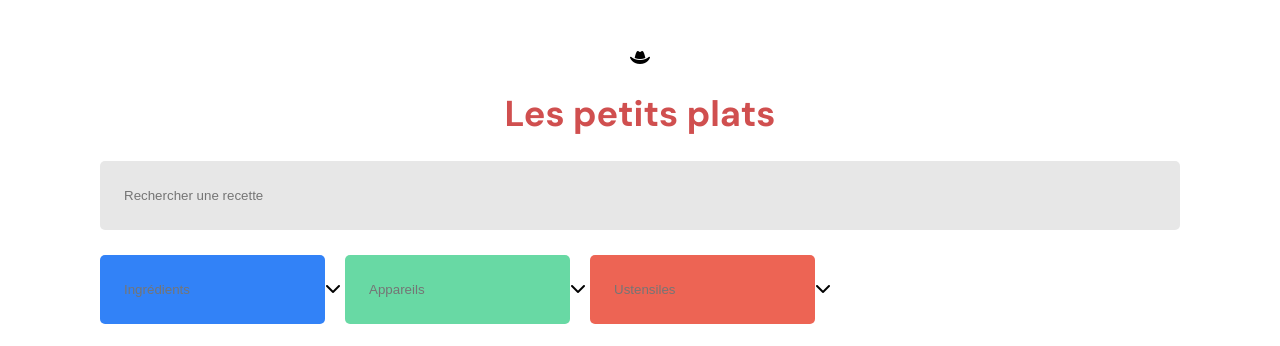
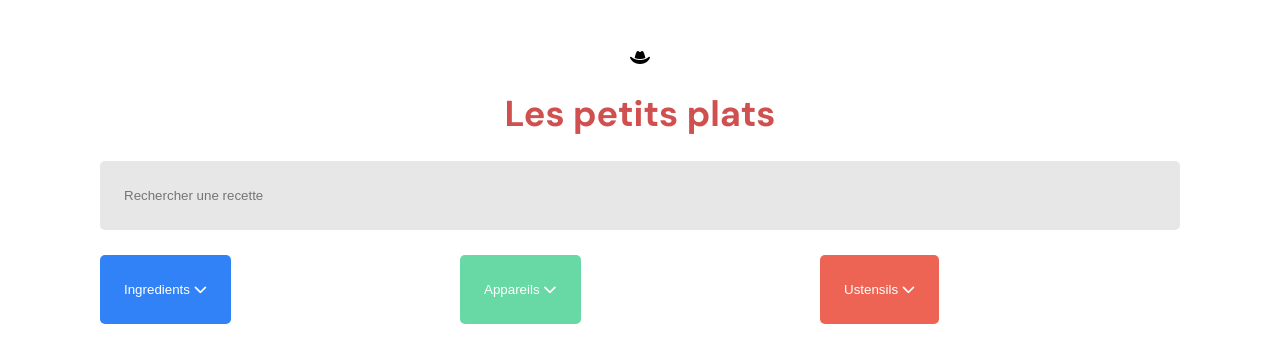
Before and after one commit to madelineGrammatico/Les_Petits_Plats, a website: page Les_Petits_Plats/index.html in a window 1280 px wide. Shown: the top 346 px of the page. Drawn offline with Linux system fonts and the light colour scheme; a web font is replaced by a local one.

Commit message:
fix(app) : upgrade the advenced search

```diff
--- a/Les_Petits_Plats/index.html
+++ b/Les_Petits_Plats/index.html
@@ -19,9 +19,21 @@
         <form>
             <input type="search" class="search__recipe" placeholder="Rechercher une recette"><i></i></input>
 
-            <input type="search" class="search__ingredient" placeholder="Ingrédients"><i class="fas fa-chevron-down"></i></input>
-            <input type="search" class="search__appliance" placeholder="Appareils"><i class="fas fa-chevron-down"></i></input>
-            <input type="search" class="search__utensils" placeholder="Ustensiles"><i class="fas fa-chevron-down"></i></input>
+            <div class="advencedSearch__ingredient__container">
+                <button class="search__ingredient">Ingredients <i class="fas fa-chevron-down"></i></button>
+                <input type="search" class="search__ingredient" placeholder="Rechercher un ingredient"><i class="fas fa-chevron-up"></i></input>
+                <div class="search__ingredient"></div>
+            </div>
+            <div class="advencedSearch__appliance__container">
+                <button class="search__appliance">Appareils <i class="fas fa-chevron-down"></i></button>
+                <input type="search" class="search__appliance" placeholder="Rechercher un appareil"><i class="fas fa-chevron-up"></i></input>
+                <div class="search__appliance"></div>
+            </div>
+            <div class="advencedSearch__utensils__container">
+                <button class="search__utensils">Ustensils <i class="fas fa-chevron-down"></i></button>
+                <input type="search" class="search__utensils" placeholder="Rechercher un ustensile"><i class="fas fa-chevron-up"></i></input>
+                <div class="search__utensils"></div>
+            </div>
         </form>
     </header>
     <main>
--- a/Les_Petits_Plats/sass/components/searchs/advanced_search.scss
+++ b/Les_Petits_Plats/sass/components/searchs/advanced_search.scss
@@ -0,0 +1,72 @@
+.advencedSearch__ingredient__container,
+ .advencedSearch__appliance__container,
+  .advencedSearch__utensils__container {
+    button, input, div {
+        position: absolute;
+    }
+    input, div {
+       display: none;
+    }
+}
+
+.search__ingredient {
+    background: #3282F7;
+    border-radius: 5px;
+    height: 69px;
+    border: none;
+    padding: 24px;
+    color: white;
+    margin-bottom: 25px;
+
+    ::placeholder{
+        font-family: 'Lato';
+        font-style: normal;
+        font-weight: 400;
+        font-size: 18px;
+        line-height: 22px;
+        color: white;
+        opacity: 1;
+    }
+   }
+
+
+   .search__appliance {
+    background: #68D9A4;
+    border-radius: 5px;
+    height: 69px;
+    border: none;
+    padding: 24px;
+    color: #ffffff;
+    margin-bottom: 25px;
+
+
+    ::placeholder{
+        font-family: 'Lato';
+        font-style: normal;
+        font-weight: 400;
+        font-size: 18px;
+        line-height: 22px;
+        color: #ffffff;
+    }
+   }
+
+   .search__utensils {
+    background: #ED6454;
+    border-radius: 5px;
+    height: 69px;
+    border: none;
+    padding: 24px;
+    color: #ffffff;
+    margin-bottom: 25px;
+
+
+    ::placeholder{
+        font-family: 'Lato';
+        font-style: normal;
+        font-weight: 400;
+        font-size: 18px;
+        line-height: 22px;
+        color: #ffffff;
+
+    }
+   }
--- a/Les_Petits_Plats/sass/components/searchs/main_search.scss
+++ b/Les_Petits_Plats/sass/components/searchs/main_search.scss
@@ -0,0 +1,19 @@
+.search__recipe {
+    width: 100%;
+    height: 69px;
+    background: #E7E7E7;
+    border-radius: 5px;
+    border: none;
+    padding: 24px;
+    margin-bottom: 25px;
+
+    ::placeholder {
+        font-family: 'Lato';
+        font-style: normal;
+        font-weight: 400;
+        font-size: 18px;
+        line-height: 22px;
+        color: #000000;
+        opacity: 0.25;
+    }
+}
--- a/Les_Petits_Plats/sass/layouts/header.scss
+++ b/Les_Petits_Plats/sass/layouts/header.scss
@@ -13,81 +13,50 @@ header {
         color: #D04F4F;
 
     }
+
    form {
        width: 100%;
+       display: grid;
+       grid-template-rows: 1fr 1fr;
+       grid-template-columns: auto auto auto;
+
        .search__recipe {
-            width: 100%;
-            height: 69px;
-            background: #E7E7E7;
-            border-radius: 5px;
-            border: none;
-            padding: 24px;
-            margin-bottom: 25px;
-            ::placeholder {
-                font-family: 'Lato';
-                font-style: normal;
-                font-weight: 400;
-                font-size: 18px;
-                line-height: 22px;
-                color: #000000;
-                opacity: 0.25;
+            grid-column: 1 /span 3;
+            grid-row: 1;
+       }
+
+       .advencedSearch__ingredient__container,
+        .advencedSearch__appliance__container,
+        .advencedSearch__utensils__container {
+            button, input, div {
+                position: absolute;
             }
         }
-       .search__ingredient {
-        background: #3282F7;
-        border-radius: 5px;
-        height: 69px;
-        border: none;
-        padding: 24px;
-        color: white;
-        margin-bottom: 25px;
 
-        ::placeholder{
-            font-family: 'Lato';
-            font-style: normal;
-            font-weight: 400;
-            font-size: 18px;
-            line-height: 22px;
-            color: white;
-            opacity: 1;
+       .advencedSearch__ingredient__container {
+        grid-column: 1;
+        grid-row: 2;
+
         }
+
+        .advencedSearch__appliance__container {
+            grid-column: 2;
+            grid-row: 2;
         }
-       .search__appliance {
-        background: #68D9A4;
-        border-radius: 5px;
-        height: 69px;
-        border: none;
-        padding: 24px;
-        color: #ffffff;
-        margin-bottom: 25px;
 
-        ::placeholder{
-            font-family: 'Lato';
-            font-style: normal;
-            font-weight: 400;
-            font-size: 18px;
-            line-height: 22px;
-            color: #ffffff;
+        .advencedSearch__utensils__container {
+            grid-column: 3;
+            grid-row: 2;
         }
+
+        .advencedSearch__appliance__container {
+            grid-column: 2;
+            grid-row: 2;
         }
-       .search__utensils {
-        background: #ED6454;
-        border-radius: 5px;
-        height: 69px;
-        border: none;
-        padding: 24px;
-        color: #ffffff;
-        margin-bottom: 25px;
 
-        ::placeholder{
-            font-family: 'Lato';
-            font-style: normal;
-            font-weight: 400;
-            font-size: 18px;
-            line-height: 22px;
-            color: #ffffff;
-
+        .advencedSearch__utensils__container {
+            grid-column: 3;
+            grid-row: 2;
         }
    }
 }
-}
```
Also changed, not shown: Les_Petits_Plats/css/style.css, 1 other file. Lines whose indentation alone changed are shown as unchanged.
